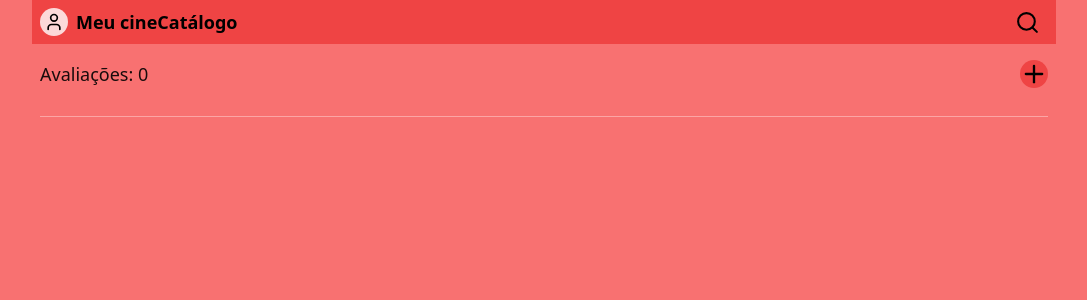
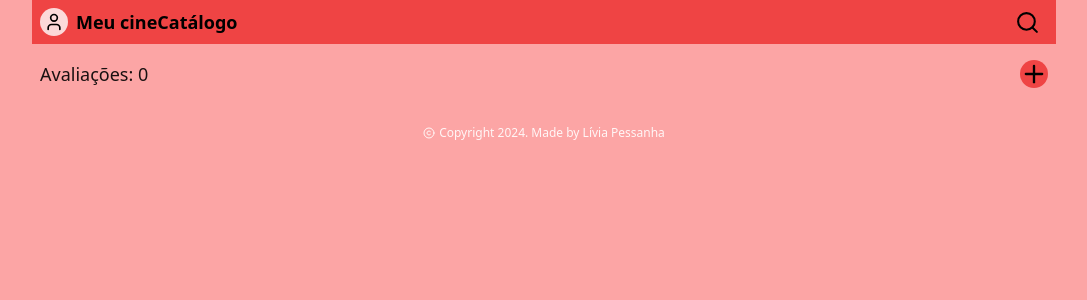
Before and after one commit to liviapessanha/meu-cinecatalago, a Next.js app: page / in a window 1280 px wide. Shown: the top 300 px of the page, without its empty margins (96-1183 px from the left). Built offline with nearby package versions, Linux system fonts and the light colour scheme.

Commit message:
created footer and changed background color

```diff
--- a/src/app/layout.tsx
+++ b/src/app/layout.tsx
@@ -15,7 +15,7 @@
 }>) {
   return (
     <html lang="pt-en">
-      <body className={`inter.className bg-red-400`}>{children}</body>
+      <body className={`inter.className bg-red-300`}>{children}</body>
     </html>
   );
 }
--- /dev/null
+++ b/src/components/Footer.tsx
@@ -0,0 +1,10 @@
+import { Copyright } from "lucide-react";
+
+export const Footer = () => {
+  return (
+    <footer className="flex text-xs items-center gap-1 text-white/90">
+        <Copyright size={12}/> Copyright 2024. Made by Lívia Pessanha
+    </footer>
+
+  );
+}
--- a/src/components/cine-catalogo.tsx
+++ b/src/components/cine-catalogo.tsx
@@ -2,6 +2,7 @@
 import { CatalogoProvider } from "@/contexts/catalogoContext";
 import { Header } from "./header";
 import { Catalogo } from "./catalogo";
+import { Footer } from "./Footer";
 
 export const CineCatalogo = () => {
   return (
@@ -13,6 +14,9 @@
             <div className="w-full">
                 <Catalogo />
             </div>
+            <div>
+                <Footer />
+            </div>
         </div>
     </CatalogoProvider>
 
```
Lines whose indentation alone changed are shown as unchanged.
